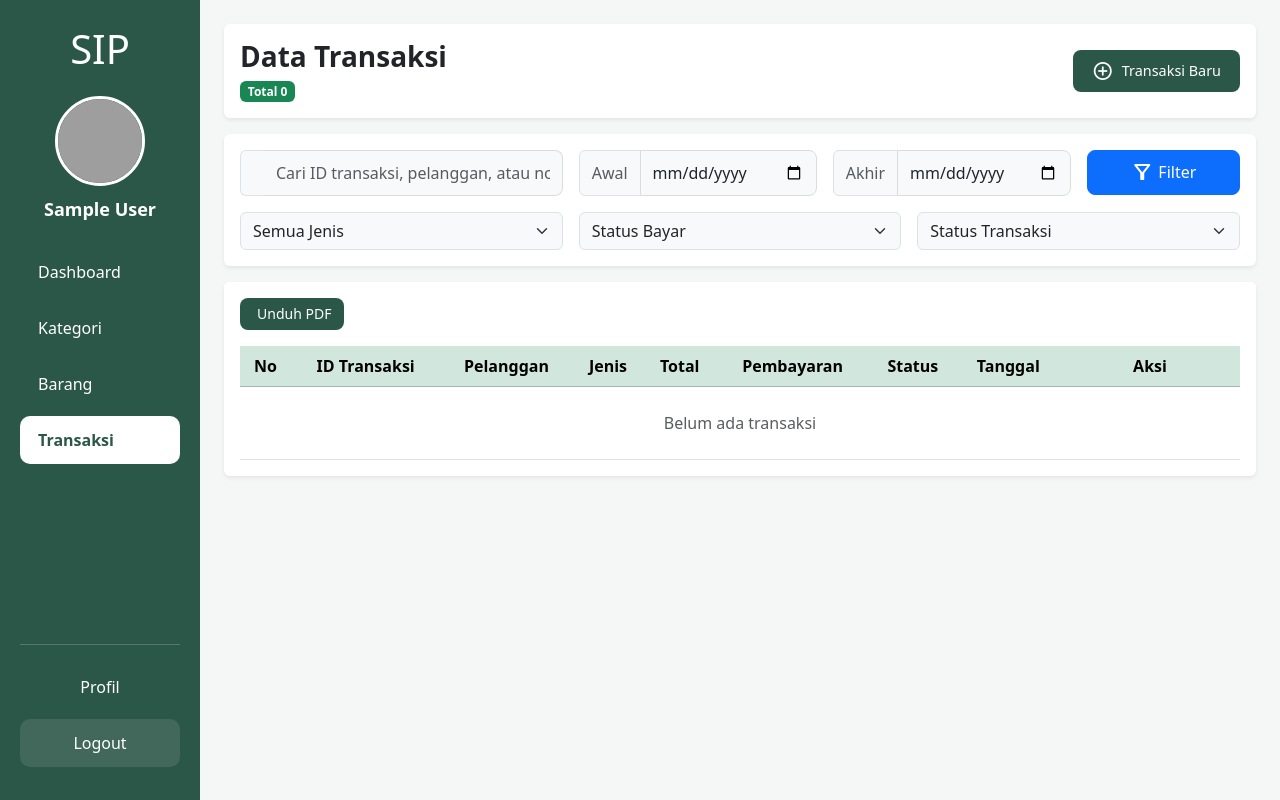
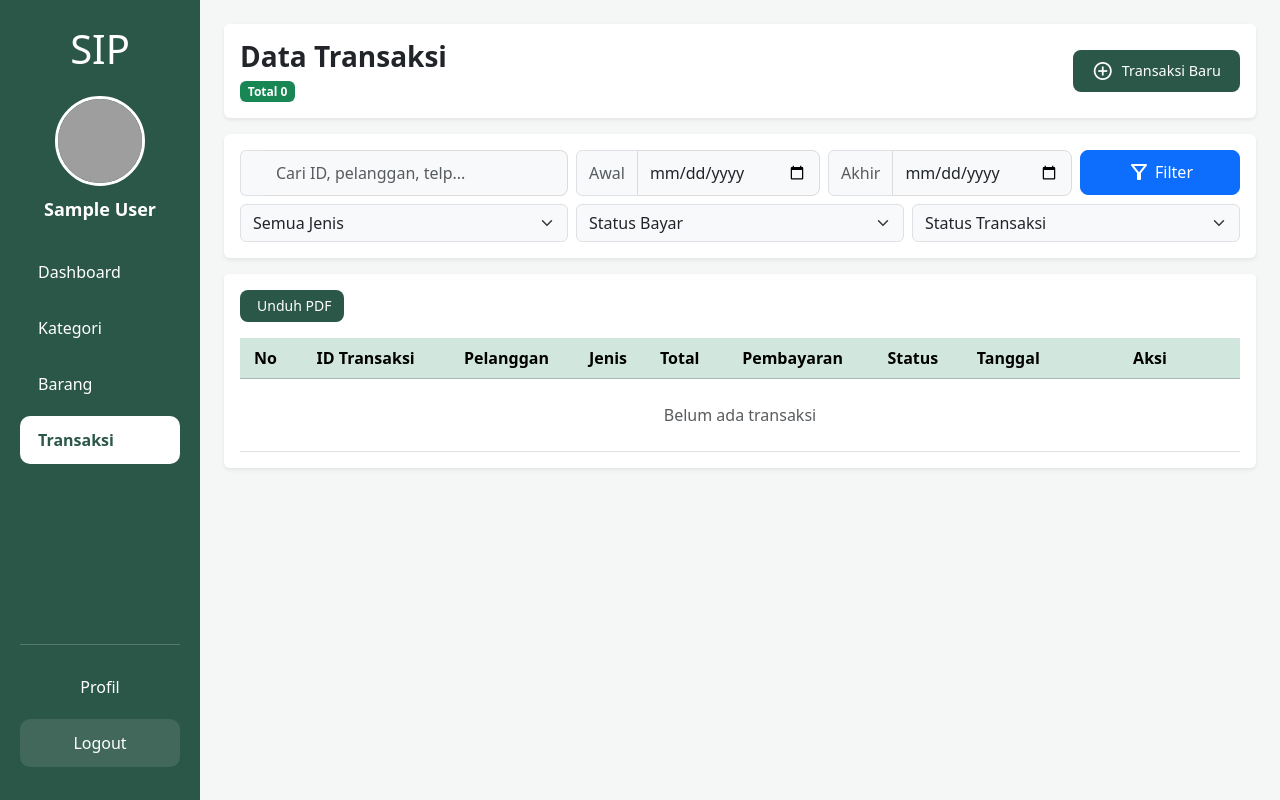
Before and after one commit to Tutsnaa/simpp, a PHP site: page /simpp/index.php?controller=transaksi in a window 1280 px wide. Run offline with PHP 8.4, Linux system fonts and the light colour scheme; the visitor is signed in with stand-in values (Sample User, id 1); data that the repository does not hold is empty; grey boxes are pictures that could not be loaded.

Commit message:
Perbaikan-filter

```diff
--- a/app/views/transaksi/transaksi.php
+++ b/app/views/transaksi/transaksi.php
@@ -16,26 +16,28 @@
     </div>
 
     <!-- Filter Data Transaksi -->
+    <!-- Filter Data Transaksi -->
     <div class="card border-0 shadow-sm mb-3">
         <div class="card-body p-3">
             <form method="GET" action="index.php">
                 <input type="hidden" name="controller" value="transaksi">
                 <input type="hidden" name="action" value="index">
 
-                <div class="row g-3">
-                    <!-- Search Input (Nama / ID Transaksi) -->
+                <!-- BARIS 1: Search, Tanggal & Tombol Aksi (Total 12 Kolom) -->
+                <div class="row g-2 mb-2">
+                    <!-- Search Input -->
                     <div class="col-lg-4 col-md-12">
                         <div class="input-group">
                             <span class="input-group-text bg-light border-end-0 text-muted">
                                 <i class="fas fa-search"></i>
                             </span>
                             <input type="text" id="searchTransaksi" class="form-control border-start-0 bg-light"
-                                placeholder="Cari ID transaksi, pelanggan, atau no telp...">
+                                placeholder="Cari ID, pelanggan, telp...">
                         </div>
                     </div>
 
                     <!-- Filter Tanggal Awal -->
-                    <div class="col-lg-3 col-md-4 col-6">
+                    <div class="col-lg-3 col-6">
                         <div class="input-group">
                             <span class="input-group-text bg-light text-muted">Awal</span>
                             <input type="date" name="tgl_awal" class="form-control bg-light"
@@ -44,7 +46,7 @@
                     </div>
 
                     <!-- Filter Tanggal Akhir -->
-                    <div class="col-lg-3 col-md-4 col-6">
+                    <div class="col-lg-3 col-6">
                         <div class="input-group">
                             <span class="input-group-text bg-light text-muted">Akhir</span>
                             <input type="date" name="tgl_akhir" class="form-control bg-light"
@@ -53,20 +55,23 @@
                     </div>
 
                     <!-- Tombol Aksi Filter & Reset -->
-                    <div class="col-lg-2 col-md-4 col-12 d-flex gap-2">
+                    <div class="col-lg-2 col-12 d-flex gap-1">
                         <button type="submit"
                             class="btn btn-primary w-100 d-flex align-items-center justify-content-center gap-1">
                             <span class="material-symbols-outlined">filter_alt</span> Filter
                         </button>
                         <?php if (!empty($_GET['tgl_awal']) || !empty($_GET['tgl_akhir'])): ?>
                         <a href="index.php?controller=transaksi&action=index"
-                            class="btn btn-outline-secondary d-flex align-items-center justify-content-center gap-1"
+                            class="btn btn-outline-secondary d-flex align-items-center justify-content-center"
                             title="Reset Filter">
-                            <span class="material-symbols-outlined">restart_alt</span> Reset
+                            <span class="material-symbols-outlined">restart_alt</span>
                         </a>
                         <?php endif; ?>
                     </div>
+                </div>
 
+                <!-- BARIS 2: Dropdown Status & Jenis (Total 12 Kolom) -->
+                <div class="row g-2">
                     <!-- Filter Jenis Transaksi -->
                     <div class="col-lg-4 col-md-4 col-12">
                         <select id="filterJenis" class="form-select bg-light">
@@ -113,7 +118,7 @@
         </div>
 
         <div class="card-body">
-            <div class="table-responsive" style="max-height: 400px; overflow: auto;">
+            <div class="table-responsive" style="max-height: 350px; overflow: auto;">
                 <table class="table table-hover align-middle text-nowrap mb-0" style="min-width: 1000px;">
                     <thead class="sticky-top table-success" style="z-index: 1;">
                         <tr class="text-center">
@@ -178,7 +183,7 @@
                                 <!-- HAPUS -->
                                 <a href="index.php?controller=transaksi&action=batal&id=<?= $row['id_transaksi']; ?>"
                                     onclick="return confirm('Batalkan transaksi ini?')" class="btn-aksi-hapus">
-                                    <span class="material-symbols-outlined">delete</span>
+                                    <span class="material-symbols-outlined">cancel</span>
                                 </a>
                             </td>
                         </tr>
```
